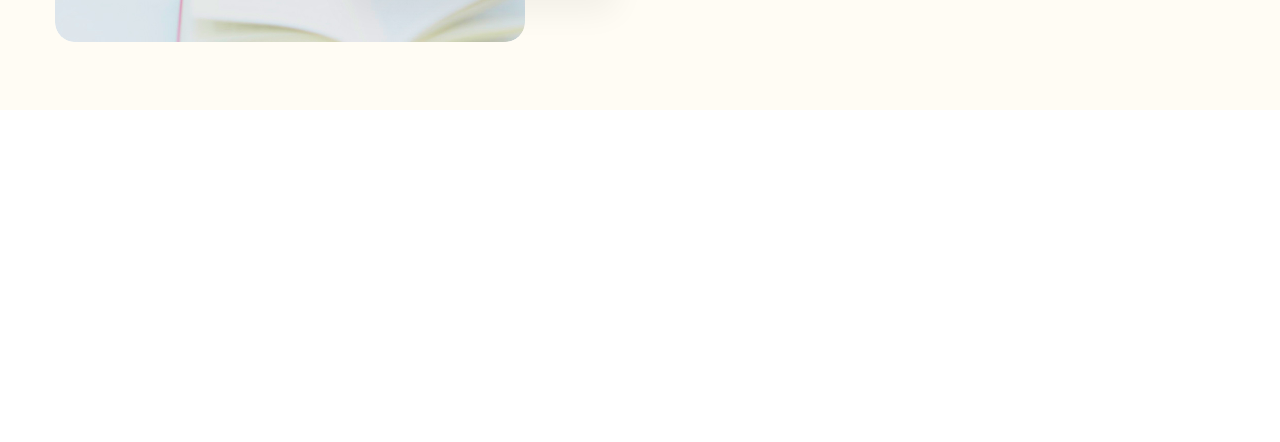
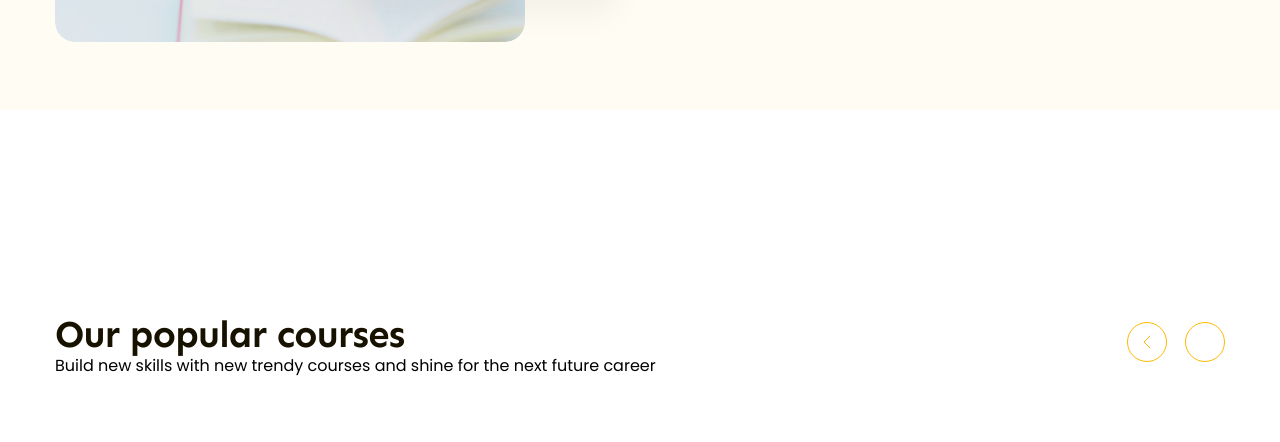
Before and after one commit to vitlailaptrinh/figma-to-HTML, a plain HTML site: page index.html in a window 1280 px wide. Shown: the part 793-1235 px from the top of the page. Drawn offline with Linux system fonts and the light colour scheme.

Commit message:
p5 làm phần popular

```diff
--- a/assets/css/style.css
+++ b/assets/css/style.css
@@ -16,6 +16,15 @@ Khôi phục lại cỡ chữ mặc định */
 body{
   font-size: 1.6rem;
   font-family: 'Poppins', sans-serif;
+}
+
+.heading-lv2{
+  color: #171100;
+  font-family: var(--font-heading);
+  font-size: 3.8rem;
+  font-weight: 700;
+  line-height: 1.27;
+  letter-spacing: -0.76px;
 }
 
 /* ================common============================= */
@@ -272,3 +281,46 @@ a{
 .hero .stats strong:nth-child(2){
   margin-left: 28px;
 }
+
+/* ====================popular================== */
+.popular{
+  padding: 65px 0;
+  margin-top: 135px;
+}
+
+.popolar-top{
+  display: flex;
+  align-items: center;
+  justify-content: space-between;
+}
+
+.popolar-top.desc{
+  margin-top: 16px;
+  width: 458px;
+  color: #5f5b53;
+  font-size: 18rem;
+ line-height: 1.67;
+}
+
+.popolar-top .controls{
+  display: flex;
+  gap: 18px;
+}
+
+.popolar-top .control-btn{
+  display: flex;
+  justify-content: center;
+  align-items: center;
+  background: transparent;
+  width: 40px;
+  height: 40px;
+  border-radius: 50%;
+  color: var(--primary-color);
+  border: 1px solid var(--primary-color);
+}
+
+.popolar-top .control-btn:hover{
+  background: var(--primary-color);
+  color: #fff;
+  cursor: pointer;
+}
--- a/index.html
+++ b/index.html
@@ -144,6 +144,32 @@
              </div>
             </div>
         </div>
+
+        <!-- ====popular==== -->
+        <div class="popular">
+            <div class="main-content">
+                <div class="popolar-top">
+
+                    <!-- popular top -->
+                    <div class="info">
+                        <h2 class="heading-lv2">Our popular courses</h2>
+                        <p class="desc">Build new skills with new trendy courses and
+                        shine for the next future career</p>
+                    </div>
+
+                    <!-- popular bottom -->
+                    <div class="controls">
+                        <button class="control-btn">
+                            <img src="./assets/icon/prev.svg" alt="">
+                        </button>
+
+                        <button class="control-btn">
+                            <img src="./assets/icon/next.svg" alt="">
+                        </button>
+                    </div>
+                </div>
+            </div>
+        </div>
     </main>
 
 
```
